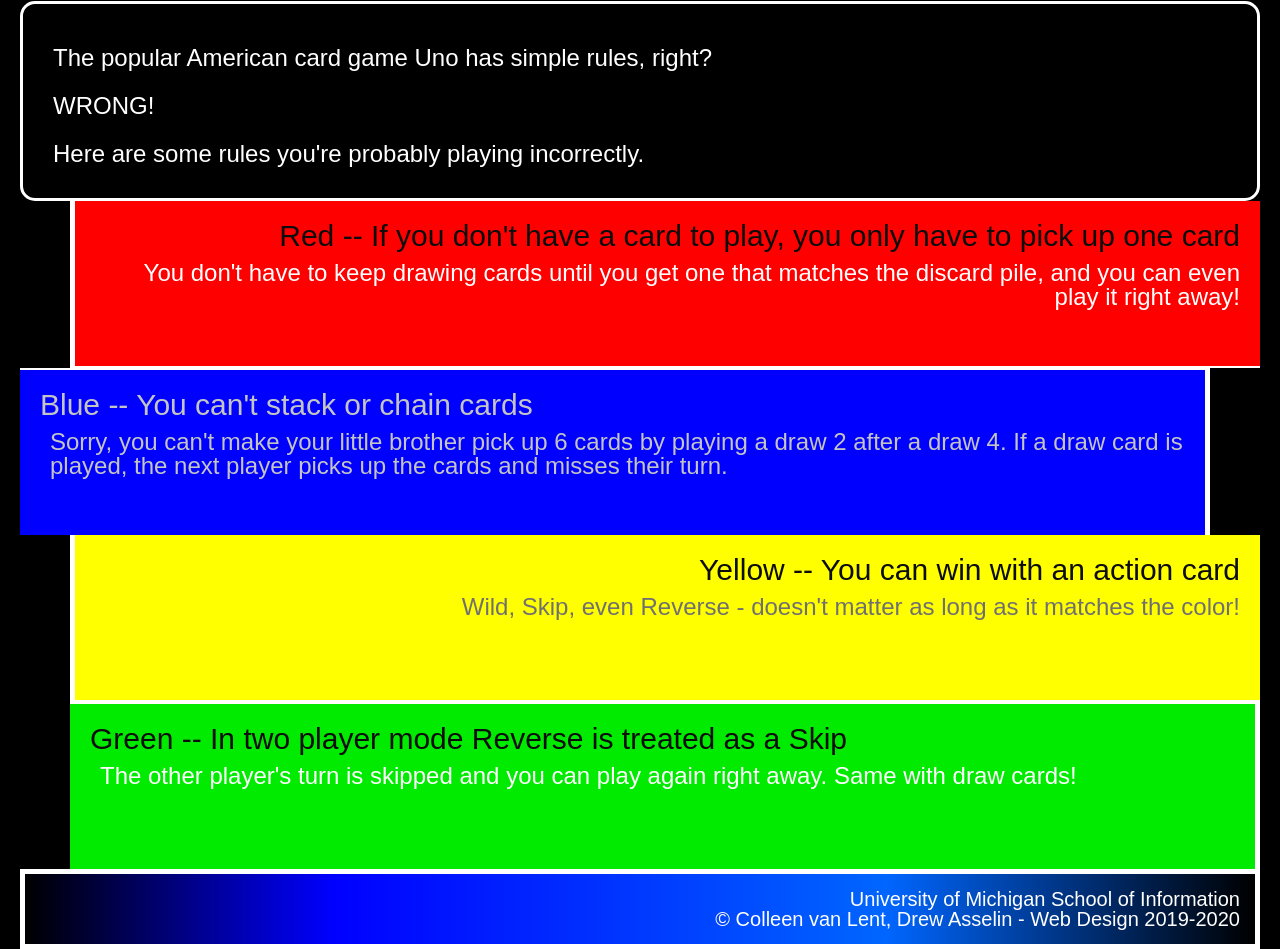
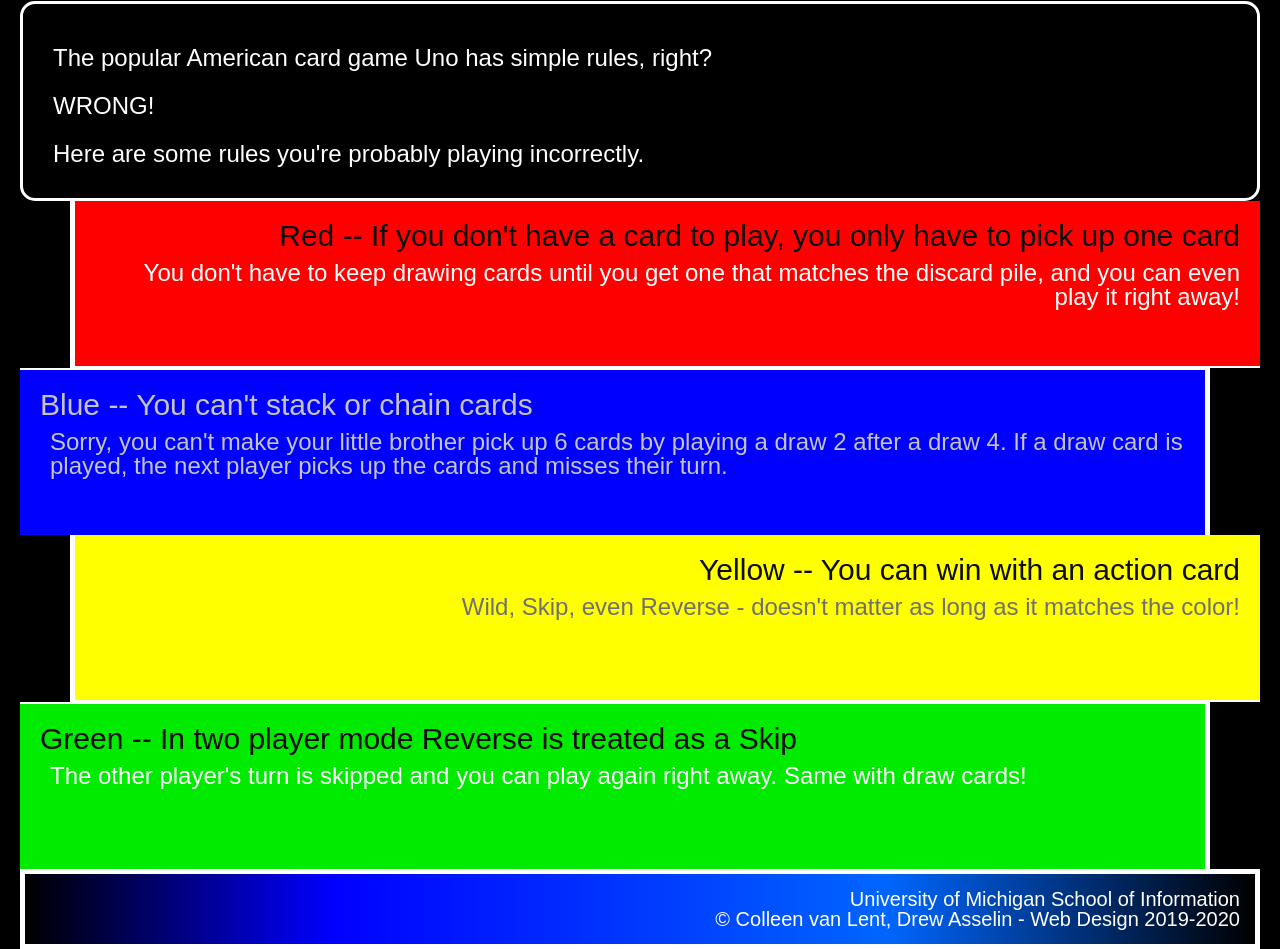
Before and after one commit to giucusu/hw2_simple_css, a plain HTML site: page index.html in a window 1280 px wide. Shown: the part 327-1276 px from the top of the page. Drawn offline with Linux system fonts and the light colour scheme.

Commit message:
Add files via upload

```diff
--- a/css/style.css
+++ b/css/style.css
@@ -101,9 +101,9 @@
 }
 
 .green {
-  background-color: #00EB00 !important;
+  background-color: #00EB00;
   text-align: left;
-  margin-left: 50px;
+  margin-right: 50px;
   border-top: 2px solid #fff;
   border-right: 5px solid #fff;
   border-bottom: 0;
```
